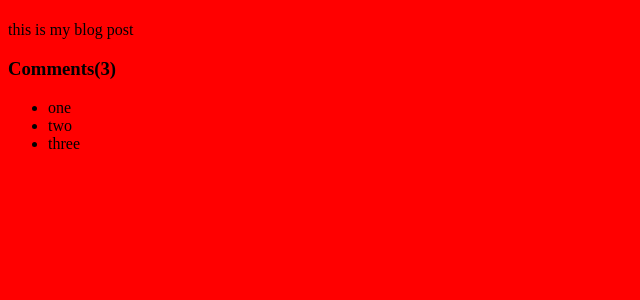
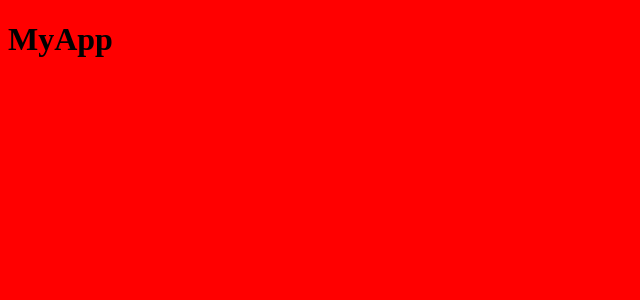
Before and after one commit to TakumiNakahara/feedbackapp, a React (Create React App) app: page / in a window 1280 px wide. Shown: the top 300 px of the page, without its empty margins (0-640 px from the left). Built offline with nearby package versions, Linux system fonts and the light colour scheme.

Commit message:
propsについて

```diff
--- a/src/App.js
+++ b/src/App.js
@@ -1,32 +1,15 @@
 import React from "react"
+import Header from "./containers/header"
 
 function App(){
-    const title = 'Blog Post'
-    const body = 'this is my blog post'
-    const comments = [
-        {id: 1, text: 'one'},
-        {id: 2, text: 'two'},
-        {id: 3, text: 'three'}
-    ]
-    const showCommnents = true
-    const commentBlock = (
-        <div className="comments">
-            <h3>Comments({comments.length})</h3>
-            <ul>
-                {comments.map((comment, index)=>(
-                    <li key={index}>{comment.text}</li>
-                ))}
-            </ul>
-        </div>
+    return (
+        <>
+            <Header text={true} />
+            <div className="container">
+                <h1>MyApp</h1>
+            </div>
+        </>
     )
-    return(
-        <div className="container">
-            <h1>{title.toUpperCase}</h1>
-            <p>{body}</p>
-
-            {showCommnents && commentBlock}
-        </div>
-        )
 }
 
 export default App
--- /dev/null
+++ b/src/containers/header.js
@@ -0,0 +1,22 @@
+import React from 'react'
+import PropTypes from 'prop-types'
+
+function Header({text}) {
+  return (
+    <header>
+        <div className="container">
+            <h2>{text}</h2>
+        </div>
+    </header>
+  )
+}
+
+Header.defaultProps = {
+    text: 'Feedback App',
+}
+
+Header.protoTypes = {
+    text: PropTypes.string
+}
+
+export default Header
```
